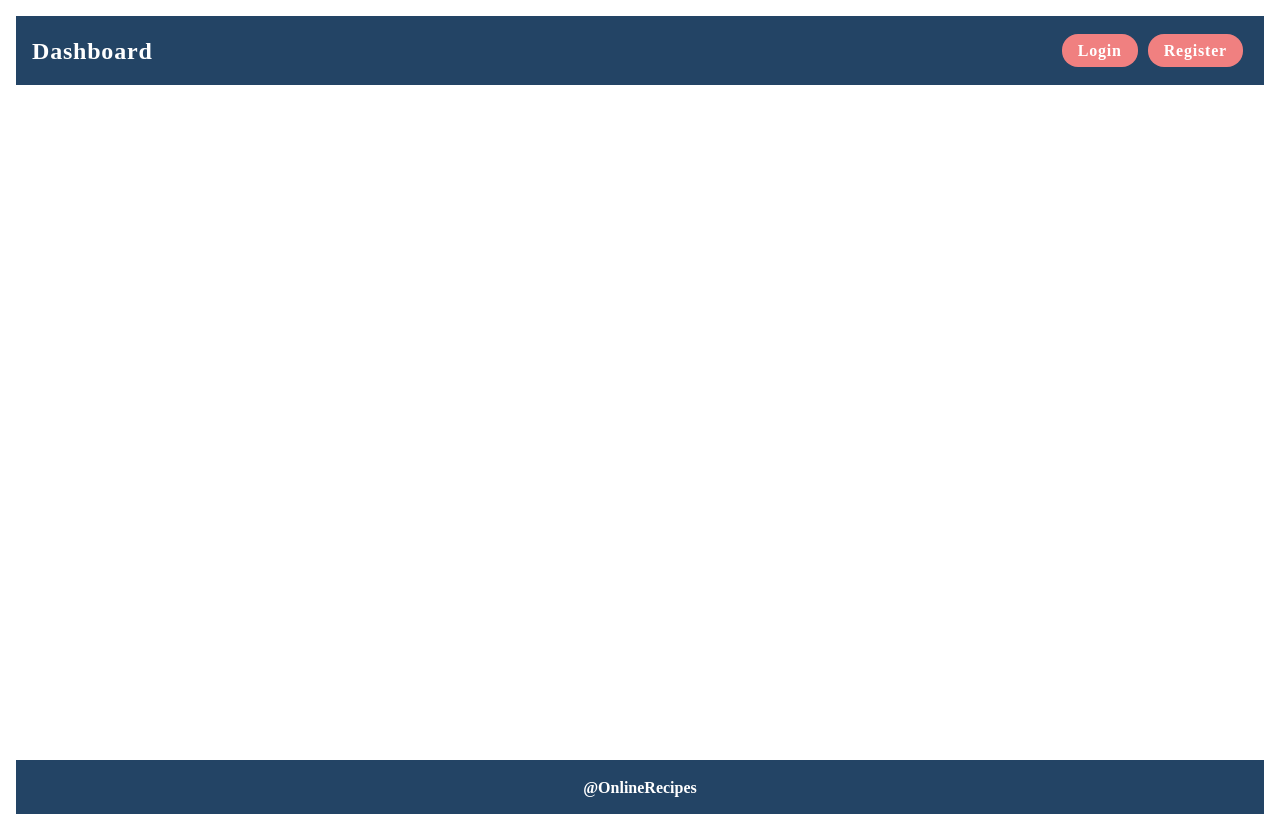
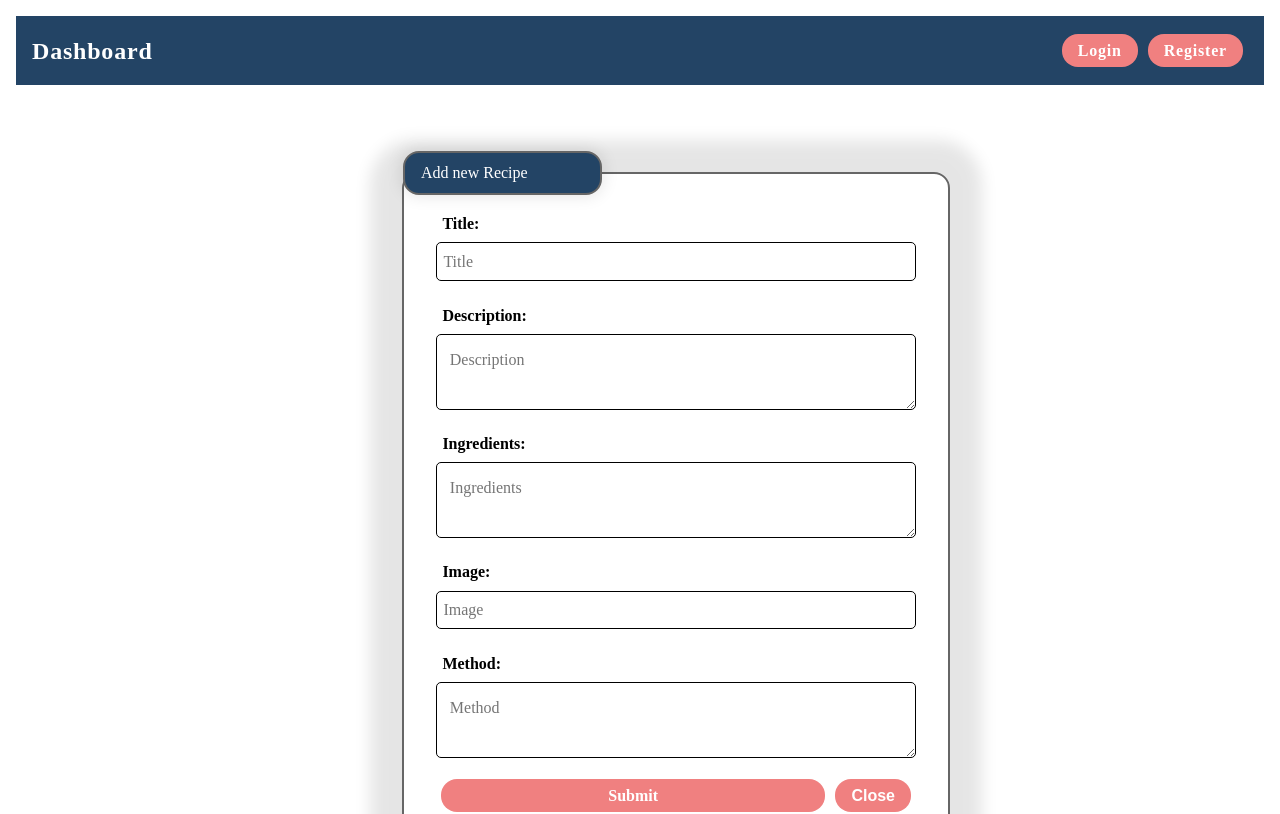
Before and after one commit to VelislavaMarinova/Cook-Book, a React (Create React App) app: page /create-recipe in a window 1280 px wide. Shown: the top 814 px of the page. Built offline with nearby package versions, Linux system fonts and the light colour scheme; no server answers.

Commit message:
createRecipe

```diff
--- a/src/App.js
+++ b/src/App.js
@@ -4,6 +4,7 @@ import { useNavigate } from 'react-router-dom';
 import AuthContext from './contexts/AuthContext';
 import DataContext from './contexts/DataContext';
 import { authServiceFactory } from './services/authService'
+import { recipeServiceFactory } from './services/recipeService';
 
 import Home from './components/home/Home';
 
@@ -44,10 +45,21 @@ const baseUrl = 'http://localhost:3030/data/recipes'
 function App() {
   const [auth, setAuth] = useState({})
   const authService = authServiceFactory(auth.accessToken)
+  const [recipes, setRecipes] = useState([]);
+
+  const recipeService = recipeServiceFactory(auth.accessToken);
+
+
+  useEffect(() => {
+      recipeService.getAll()
+          .then(result => {
+              setRecipes(result)
+          })
+  }, []);
 
   const navigate = useNavigate()
 
-  const recipes = useFetchRecipes()
+
 
   const onFormClose = () => {
     console.log('close');
@@ -101,13 +113,22 @@ function App() {
   };
 
   const onLogout = async () => {
-    // await authService.logout()
+    await authService.logout()
     setAuth({})
+  };
+
+  const onCreateSubmit=async(data)=>{
+    const newRecipe = await recipeService.create(data);
+
+    setRecipes(state => [...state, newRecipe]);
+
+    navigate('/catalog');
   }
   const authContextData = {
     onLoginSubmit,
     onRegisterSubmit,
     onLogout,
+    onCreateSubmit,
     userId: auth._id,
     token: auth.accessToken,
     userEmail: auth.email,
@@ -128,7 +149,8 @@ function App() {
               <Route path="/login" element={<Login onFormClose={onFormClose} />} />
               <Route path="/logout" element={<Logout onFormClose={onFormClose} />} />
               <Route path="/register" element={<Register onFormClose={onFormClose} />} />
-              <Route path="/create" element={<CreatePage onFormClose={onFormClose} />} />
+              <Route path='/create-recipe' element={<CreatePage onFormClose={onFormClose} onCreateSubmit={onCreateSubmit} />} />
+              {/* <Route path="/create" element={<CreatePage onFormClose={onFormClose} />} /> */}
               <Route path="/catalog" element={<Catalog recipes={recipes} />} />
               <Route path="/catalog/:recipeId" element={<DetailsPage />} />
             </Routes>
--- a/src/components/detailsPage/DetailsPage.js
+++ b/src/components/detailsPage/DetailsPage.js
@@ -7,6 +7,8 @@ const DetailsPage = () => {
     const recipes = useContext(DataContext);
     const { isAuthenticated, userId } = useContext(AuthContext)
     const { recipeId } = useParams()
+
+    //or getOne
     const selectedRecipe = recipes.find(x => x._id === recipeId)
     console.log(selectedRecipe);
 
--- a/src/components/forms/CreatePage.js
+++ b/src/components/forms/CreatePage.js
@@ -1,54 +1,95 @@
-import "./forms.css"
+import "./forms.css";
+import useForm from "../../hooks/useForm";
+import { useContext } from "react";
+import AuthContext from "../../contexts/AuthContext";
+
+const CreateFormKeys = {
+  Title: 'title',
+  Description: 'description',
+  Ingredients: 'ingredients',
+  Image: 'imageUrl',
+  Method: 'method',
+};
+
 const CreatePage = ({
   onFormClose,
+  onCreateSubmit,
 }) => {
+// return
+// const{onCreateSubmit}=useContext(AuthContext)
+
+  const { formValues, onChangeHandler, onSubmit } = useForm({
+    [CreateFormKeys.Title]: '',
+    [CreateFormKeys.Description]: '',
+    [CreateFormKeys.Ingredients]: '',
+    [CreateFormKeys.Image]: '',
+    [CreateFormKeys.Method]: '',
+},onCreateSubmit)
+
   return (
     <section id="create-page" className="create" >
-      <form id="create-form" action="" method="">
+      <form id="create-form" method="POST" onSubmit={onSubmit} >
         <fieldset>
           <legend>Add new Recipe</legend>
           <p className="field">
-            <label htmlFor="title">Title</label>
+            <label htmlFor="title">Title:</label>
             <span className="input">
-              <input type="text" name="title" id="title" placeholder="Title" />
-            </span>
-          </p>
-          <p className="field">
-            <label htmlFor="description">Description</label>
-            <span className="input">
-              <textarea
-                name="description"
-                id="description"
-                placeholder="Description"
-                defaultValue={""}
+              <input
+                type="text"
+                id="title"
+                placeholder="Title"
+                name={CreateFormKeys.Title}
+                value={formValues[CreateFormKeys.Title]}
+                onChange={onChangeHandler}
               />
             </span>
           </p>
           <p className="field">
-            <label htmlFor="description">Ingredients</label>
+            <label htmlFor="description">Description:</label>
             <span className="input">
               <textarea
-                name="description"
                 id="description"
-                placeholder="Ingredients"
-                defaultValue={""}
+                placeholder="Description"
+                name={CreateFormKeys.Description}
+                value={formValues[CreateFormKeys.Description]}
+                onChange={onChangeHandler}
               />
             </span>
           </p>
           <p className="field">
-            <label htmlFor="image">Image</label>
+            <label htmlFor="description">Ingredients:</label>
             <span className="input">
-              <input type="text" name="imageUrl" id="image" placeholder="Image" />
+              <textarea
+                id="description"
+                placeholder="Ingredients"
+                name={CreateFormKeys.Ingredients}
+                value={formValues[CreateFormKeys.Ingredients]}
+                onChange={onChangeHandler}
+              />
             </span>
           </p>
           <p className="field">
-            <label htmlFor="description">Method</label>
+            <label htmlFor="image">Image:</label>
+            <span className="input">
+              <input
+                type="text"
+                id="image"
+                placeholder="Image"
+                name={CreateFormKeys.Image}
+                value={formValues[CreateFormKeys.Image]}
+                onChange={onChangeHandler}
+              />
+            </span>
+          </p>
+          <p className="field">
+            <label htmlFor="description">Method:</label>
             <span className="input">
               <textarea
-                name="description"
-                id="description"
+                id="method"
                 placeholder="Method"
-                defaultValue={""}
+                name={CreateFormKeys.Method}
+                value={formValues[CreateFormKeys.Method]}
+                onChange={onChangeHandler}
               />
             </span>
           </p>
--- a/src/components/header/Header.js
+++ b/src/components/header/Header.js
@@ -30,14 +30,14 @@ const Header = () => {
                 <span>
                   Welcome, {userEmail}
                 </span>
-                <a className="button" href="/catalog">
+                <Link className="button" to="/catalog">
                   All Recipes
-                </a>
+                </Link>
                 <Link className="button" to="#">
                   My Recipes
                 </Link>
 
-                <Link className="button" to="/create">
+                <Link className="button" to="/create-recipe">
                   Add Recipes
                 </Link>
                 <Link className="button" to="/logout">
--- a/src/hooks/useFetchRecipes.js
+++ b/src/hooks/useFetchRecipes.js
@@ -1,20 +1,22 @@
-import { useState,useEffect } from "react";
+// import { useState,useEffect } from "react";
 
-const baseUrl = 'http://localhost:3030/data/recipes';
 
-const useFetchRecipes=()=>{
-    const [recipes, setRecipes] = useState([]);
+// const baseUrl = 'http://localhost:3030/data/recipes';
+// const selection='?select=_id%2CName%2Curl%2CDescription'
 
-    useEffect(() => {
-      fetch(baseUrl)
-        .then(res => res.json())
-        .then(result => {
-          // console.log(result);
-          setRecipes(result)
+// const useFetchRecipes=()=>{
+//     const [recipes, setRecipes] = useState([]);
 
-        })
-      console.log(recipes);
-    }, []);
-    return recipes;
-}
-export default useFetchRecipes;
+//     useEffect(() => {
+//       fetch(`${baseUrl}${selection}`)
+//         .then(res => res.json())
+//         .then(result => {
+//           // console.log(result);
+//           setRecipes(result)
+
+//         })
+//     //   console.log(recipes);
+//     }, []);
+//     return recipes;
+// }
+// export default useFetchRecipes;
--- a/src/hooks/useForm.js
+++ b/src/hooks/useForm.js
@@ -38,10 +38,18 @@ const useForm = (initialValues, onSubmitHandler) => {
         }
     };
 
+
+    const changeValues = (newValues) => {
+        // TODO: Validate newValues shape (like initialValues)
+
+        setFormValues(newValues);
+    };
+
     return {
         formValues,
         onChangeHandler,
         onSubmit,
+        changeValues
     };
 };
 export default useForm;
--- /dev/null
+++ b/src/services/recipeService.js
@@ -0,0 +1,49 @@
+import { requestFactory } from './requester';
+
+const baseUrl = 'http://localhost:3030/data/recipes';
+const selection='?select=_id%2CName%2Curl%2CDescription'
+
+export const recipeServiceFactory = (token) => {
+    const request = requestFactory(token);
+
+    const getAll = async () => {
+        const result = await request.get(`${baseUrl}${selection}`);
+        const recipes = Object.values(result);
+
+        return recipes;
+    };
+
+    const getOne = async (recipeId) => {
+        const result = await request.get(`${baseUrl}/${recipeId}`);
+
+        return result;
+    };
+
+    const create = async (recipeData) => {
+        const result = await request.post(baseUrl, recipeData);
+
+        console.log(result);
+
+        return result;
+    };
+
+    // const addComment = async (gameId, data) => {
+    //     const result = await request.post(`${baseUrl}/${gameId}/comments`, data);
+
+    //     return result;
+    // };
+
+    const edit = (recipeId, data) => request.put(`${baseUrl}/${recipeId}`, data);
+
+    const deleteRecipe = (recipeId) => request.delete(`${baseUrl}/${recipeId}`);
+
+
+    return {
+        getAll,
+        getOne,
+        create,
+        edit,
+        // addComment,
+        delete: deleteRecipe,
+    };
+}
```
Also changed, not shown: src/components/forms/Register.js (+6 -6 lines), src/hooks/useService.js (added, +11 -0 lines), src/services/gameService.js (deleted, +0 -48 lines).
